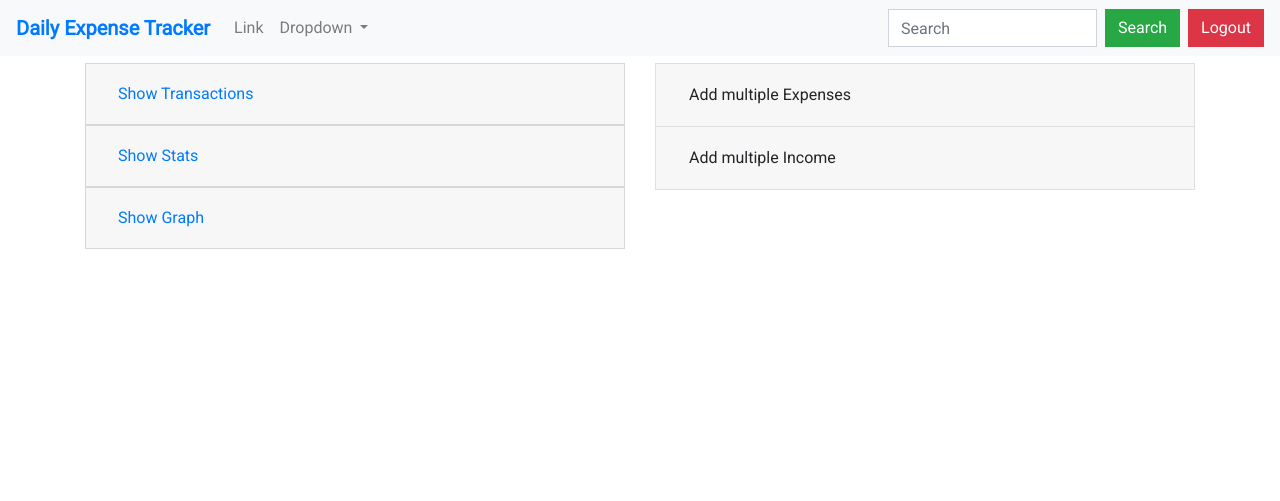
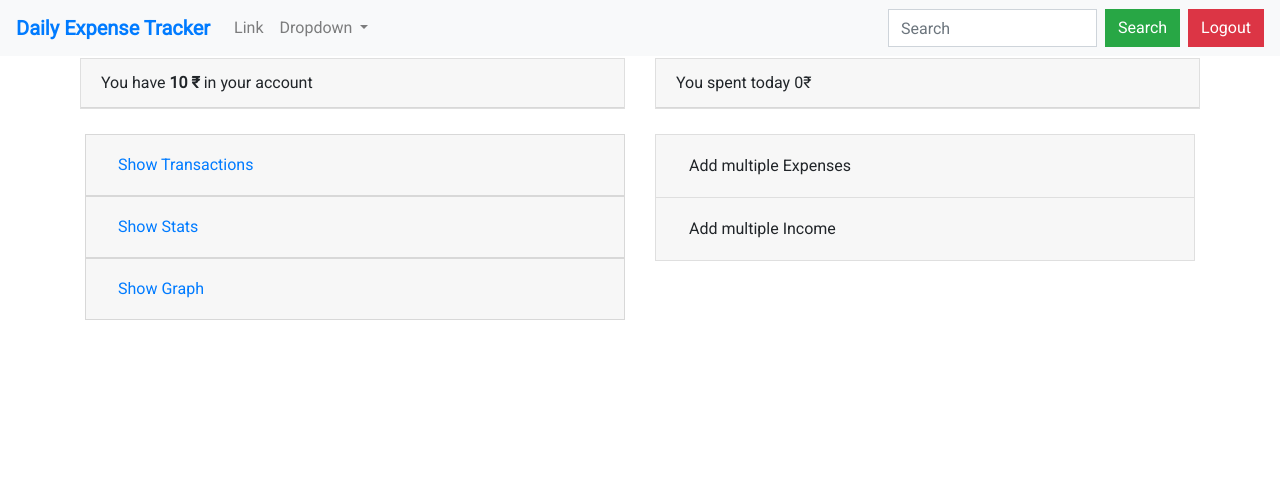
Before and after one commit to siddheshkand/expenses, a Django app: page / in a window 1280 px wide. Shown: the top 501 px of the page. Run offline with Django 3.2, Linux system fonts and the light colour scheme; the first user in the database is signed in; tables that the repository leaves empty hold one stand-in row (Sample ...); some libraries are stand-ins or nearby versions.

Commit message:
features added

```diff
--- a/home/templates/home/home.html
+++ b/home/templates/home/home.html
@@ -121,6 +121,24 @@
 {% block content %}
     <div class="mt-5"></div>
     <div class="mt-5"></div>
+    <div class="container" style="padding: 10px">
+        <div class="row">
+            <div class="col-lg-6">
+                <div class="card">
+                    <div class="card-header">
+                        You have <b>{{ bank_balance }} ₹</b> in your account
+                    </div>
+                </div>
+            </div>
+            <div class="col-lg-6">
+                <div class="card">
+                    <div class="card-header">
+                        You spent today {{ stats.today_expenses }}₹
+                    </div>
+                </div>
+            </div>
+        </div>
+    </div>
     <div class="container max-height" style="padding: 15px;">
         <div class="row mt-4x">
             <div class="col-lg-6 col-sm-12">
--- a/home/views.py
+++ b/home/views.py
@@ -45,6 +45,8 @@ def get_stat():
         stats.update({'daily_expenses': daily_expenses_array})
         stats.update({'daily_income': daily_income_array})
         stats.update({'dates_array': dates_array})
+        # get last element and set to today's income
+        stats.update({'today_expenses': daily_expenses_array[-1]})
         return stats
 
 
```
